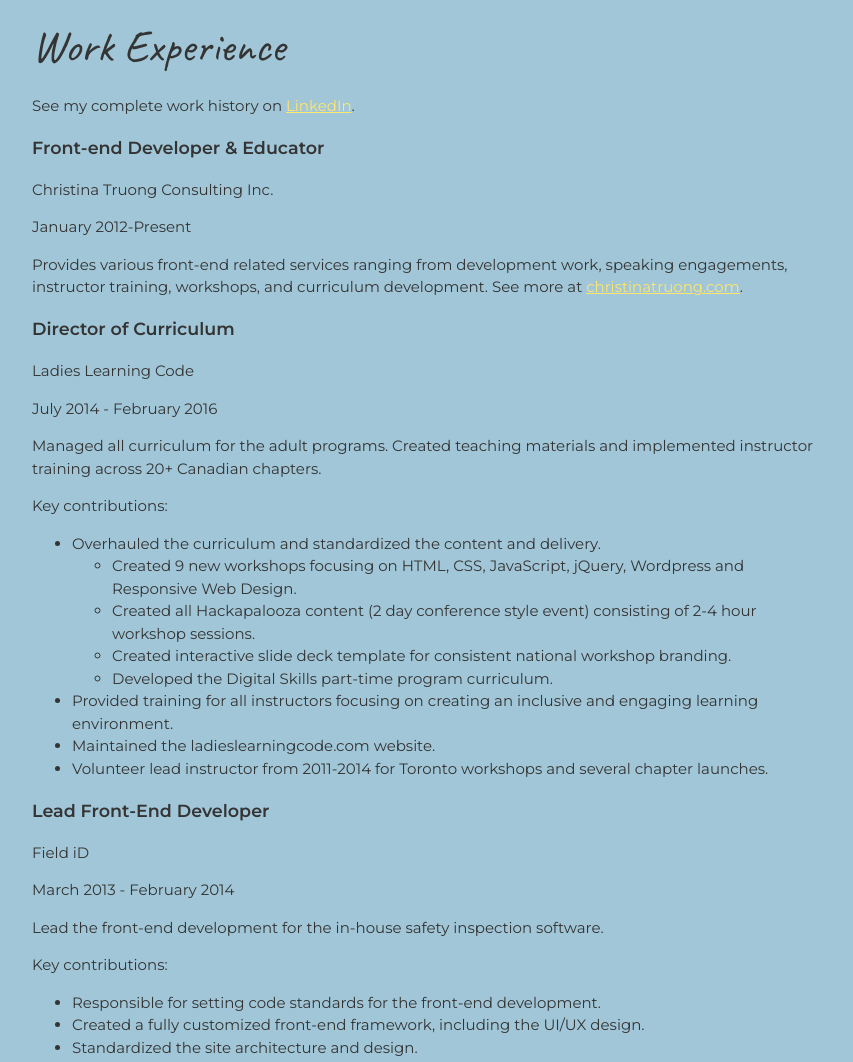
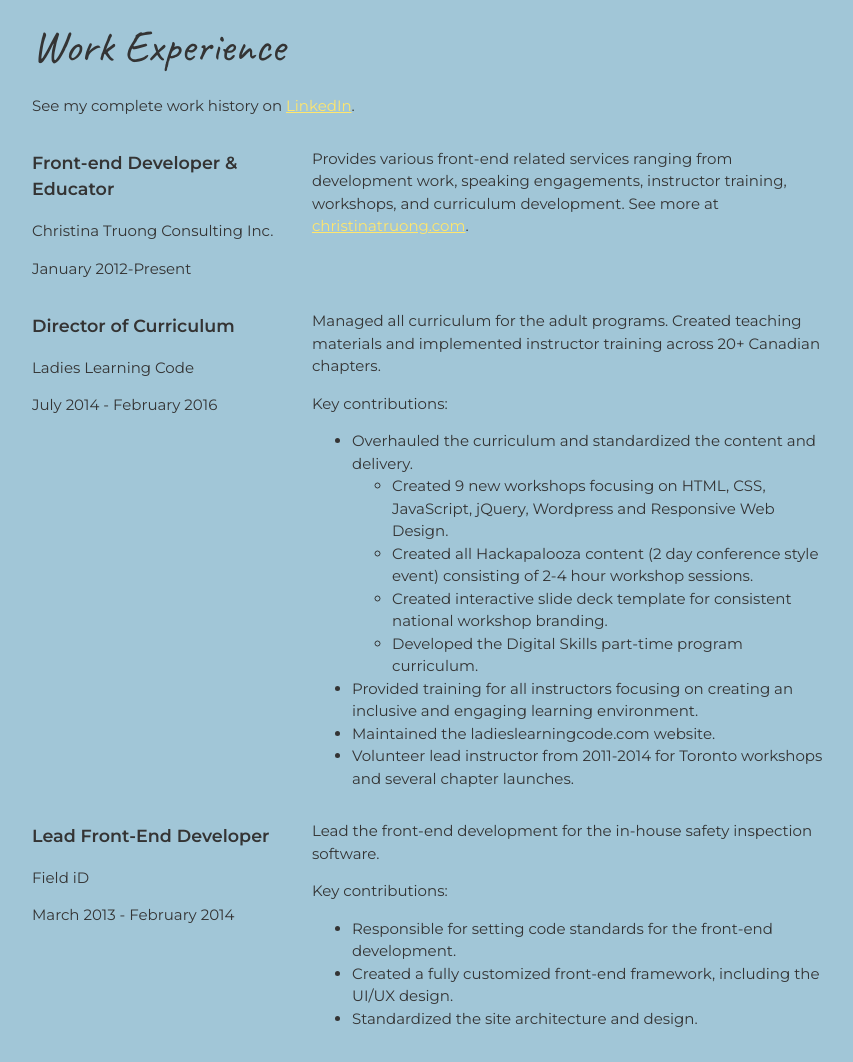
Before and after one commit to morris-hazrati/CSS-Essential-Training-by-Christina-Truong, a plain HTML site: page css-portfolio/index.html in a window 1280 px wide. Shown: the part 1600-2662 px from the top of the page, without its empty margins (208-1061 px from the left). Drawn offline with Linux system fonts and the light colour scheme.

Commit message:
08-03 The work experience part of the page, is divided into two columns by grid display method. Before that, to make columns in the html file, a div container for the columns created.

```diff
--- a/css-portfolio/css/styles.css
+++ b/css-portfolio/css/styles.css
@@ -98,6 +98,11 @@ header {
 .work-experience {
   background: #A1C6D7;
 }
+.job-item {
+  display: grid;
+  grid-template-columns: 1fr 2fr;
+  column-gap: 20px;
+}
 /* Education
 -----------------*/
 
--- a/css-portfolio/index.html
+++ b/css-portfolio/index.html
@@ -60,18 +60,25 @@
           <p>See my complete work history on <a href="https://www.linkedin.com/in/christinatruong/">LinkedIn</a>.</p>
 
           <!-- Job 1 -->
-          <section>
+          <section class="job-item">
+            <div class="job-details">
               <h3>Front-end Developer & Educator</h3>
               <p>Christina Truong Consulting Inc.</p>
               <p>January 2012-Present</p>
+            </div>
+            <div class="job-summary">
               <p>Provides various front-end related services ranging from development work, speaking engagements, instructor training, workshops, and curriculum development. See more at  <a href="http://christinatruong.com">christinatruong.com</a>.</p>
+            </div>
           </section>
 
           <!-- Job 2 -->
-          <section>
+          <section class="job-item">
+            <div class="job-details">
               <h3>Director of Curriculum</h3>
               <p>Ladies Learning Code</p>
               <p>July 2014 - February 2016</p>
+            </div>
+            <div class="job-summary">
               <p>Managed all curriculum for the adult programs. Created teaching materials and implemented instructor training across 20+ Canadian chapters.</p>
               <p>Key contributions:</p>
               <ul>
@@ -87,13 +94,17 @@
                 <li>Maintained the ladieslearningcode.com website.</li>
                 <li>Volunteer lead instructor from 2011-2014 for Toronto workshops and several chapter launches.</li>
               </ul>
+            </div>
           </section>
 
           <!-- Job 3 -->
-          <section>
+          <section class="job-item">
+            <div class="job-details">
               <h3>Lead Front-End Developer</h3>
               <p>Field iD</p>
               <p>March 2013 - February 2014</p>
+            </div>
+            <div class="job-summary">
               <p>Lead the front-end development for the in-house safety inspection software.</p>
               <p>Key contributions:</p>
               <ul>
@@ -101,6 +112,7 @@
                 <li>Created a fully customized front-end framework, including the UI/UX design.</li>
                 <li>Standardized the site architecture and design.</li>
               </ul>
+            </div>
           </section>
         </div>
       </section>
```
Lines whose indentation alone changed are shown as unchanged.
